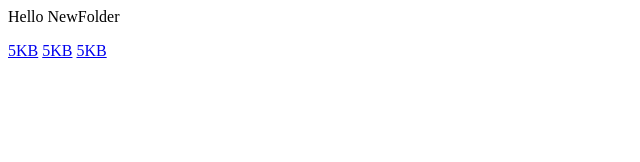
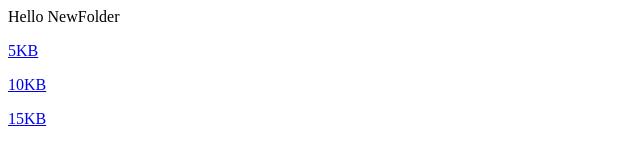
Before and after one commit to graceggggg/C, a plain HTML site: page NewFolder/about2.html in a window 1280 px wide. Shown: the whole page, without its empty margins (0-640 px from the left). Drawn offline with Linux system fonts and the light colour scheme.

Commit message:
Update about2.html

```diff
--- a/NewFolder/about2.html
+++ b/NewFolder/about2.html
@@ -1,6 +1,6 @@
 <html>
   <p>Hello NewFolder</p>
-  <a href="5KB.html">5KB</a>
-  <a href="10KB.html">5KB</a>
-  <a href="15KB.html">5KB</a>
+  <p><a href="5KB.html">5KB</a></p>
+  <p><a href="10KB.html">10KB</a></p>
+  <p><a href="15KB.html">15KB</a></p>
 </html>
```
